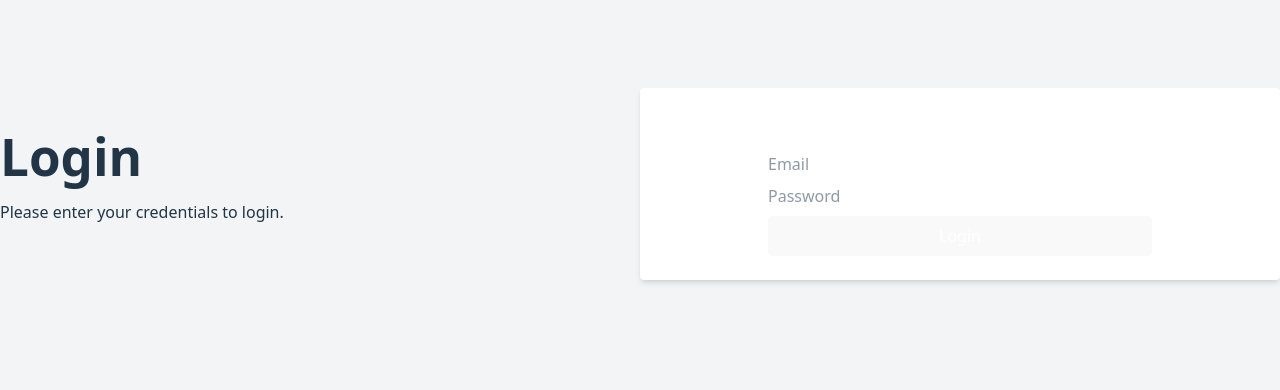
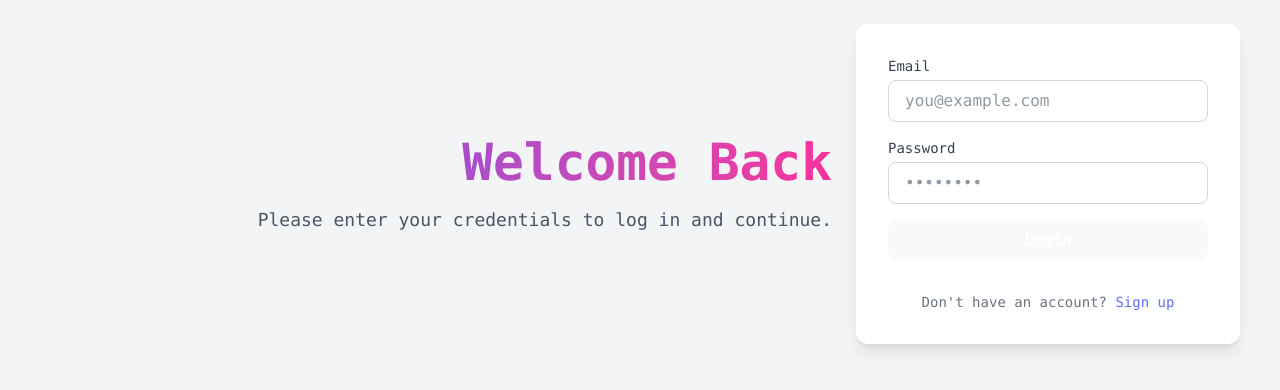
Before and after one commit to juamarcan8/referai, a React (Vite) app in the folder frontend/: page / in a window 1280 px wide. Shown: the part 216-606 px from the top of the page. Built offline with nearby package versions, Linux system fonts and the light colour scheme; no server answers.

Commit message:
style: harmonize video grid page

```diff
--- a/frontend/src/index.css
+++ b/frontend/src/index.css
@@ -1,7 +1,7 @@
 @import "tailwindcss";
 
 :root {
-  font-family: system-ui, -apple-system, BlinkMacSystemFont, 'Segoe UI', Roboto, Oxygen, Ubuntu, Cantarell, 'Open Sans', 'Helvetica Neue', sans-serif;
+  font-family: ui-monospace, SFMono-Regular, Menlo, Monaco, Consolas, 'Liberation Mono', 'Courier New', monospace;
   line-height: 1.5;
   font-weight: 400;
 
--- a/frontend/src/pages/Login.tsx
+++ b/frontend/src/pages/Login.tsx
@@ -18,18 +18,67 @@
   };
 
   return (
-    <div className='flex flex-row items-center justify-center h-screen bg-gray-100'>
-      <div className="flex-1 basis-1/3">
-        <h1 className="text-2xl font-bold mb-4">Login</h1>
-        <p className="mb-4">Please enter your credentials to login.</p>
+    <div className="flex flex-col md:flex-row items-center justify-center min-h-screen bg-gray-100 dark:bg-slate-900 px-4">
+      {/* Intro Panel */}
+      <div className="flex-1 basis-1/3 p-6 text-center md:text-right">
+        <h1 className="text-4xl font-extrabold text-transparent bg-clip-text bg-gradient-to-r from-indigo-600 to-pink-500 mb-4 animate-fade-in">
+          Welcome Back
+        </h1>
+        <p className="text-gray-600 dark:text-gray-300 text-lg">
+          Please enter your credentials to log in and continue.
+        </p>
       </div>
-      <div className="flex-auto basis-1/3 bg-white p-6 rounded shadow-md">
-        <form onSubmit={handleSubmit} className="flex flex-col gap-2 max-w-sm mx-auto mt-10">
-          <input type="email" value={email} onChange={e => setEmail(e.target.value)} placeholder="Email" required />
-          <input type="password" value={password} onChange={e => setPassword(e.target.value)} placeholder="Password" required />
-          <button type="submit" className="bg-blue-600 text-white p-2 rounded">Login</button>
+
+      {/* Login Form */}
+      <div className="flex-2 basis-1/3 mr-6 max-w-sm bg-white dark:bg-slate-800 p-8 rounded-xl shadow-lg dark:shadow-none">
+        <form
+          onSubmit={handleSubmit}
+          className="flex flex-col gap-4 max-w-sm mx-auto"
+        >
+          <div>
+            <label className="block text-sm font-medium text-gray-700 dark:text-gray-200 mb-1">
+              Email
+            </label>
+            <input
+              type="email"
+              value={email}
+              onChange={e => setEmail(e.target.value)}
+              placeholder="you@example.com"
+              required
+              className="w-full px-4 py-2 rounded-lg border border-gray-300 focus:outline-none focus:ring-2 focus:ring-blue-500 dark:bg-slate-700 dark:text-white"
+            />
+          </div>
+
+          <div>
+            <label className="block text-sm font-medium text-gray-700 dark:text-gray-200 mb-1">
+              Password
+            </label>
+            <input
+              type="password"
+              value={password}
+              onChange={e => setPassword(e.target.value)}
+              placeholder="••••••••"
+              required
+              className="w-full px-4 py-2 rounded-lg border border-gray-300 focus:outline-none focus:ring-2 focus:ring-blue-500 dark:bg-slate-700 dark:text-white"
+            />
+          </div>
+
+          <button
+            type="submit"
+            className="w-full bg-blue-600 text-white py-2 rounded-lg hover:bg-blue-700 transition-colors font-semibold"
+          >
+            Login
+          </button>
+
+          <p className="text-sm text-gray-500 dark:text-gray-400 text-center mt-4">
+            Don't have an account?{" "}
+            <a href="/register" className="text-blue-600 hover:underline">
+              Sign up
+            </a>
+          </p>
         </form>
+      </div>
     </div>
-    </div>
+
   );
 }
--- a/frontend/src/pages/MainPage.tsx
+++ b/frontend/src/pages/MainPage.tsx
@@ -1,4 +1,3 @@
-// frontend/src/pages/MainPage.tsx
 import React, { useState, useRef, useEffect } from "react";
 
 interface VideoClip {
@@ -72,56 +71,50 @@
   }, []);
 
   return (
-    <div className="flex h-screen">
+    <div className="flex flex-col md:flex-row h-screen">
   {/* Video Grid Section */}
   <div
-        className="flex-[3] grid"
-        style={{
-          display: "items-center",
-          gridTemplateColumns: videos.length === 2 ? "1fr" : "1fr 1fr",
-          gridTemplateRows: videos.length <= 2 ? "1fr 1fr" : "1fr 1fr",
-          gridTemplateAreas:
+    className={`flex-[3] grid gap-2 p-2 bg-white dark:bg-sky-950 ${
       videos.length === 2
-              ? `
-                "video1"
-                "video2"
-              `
+        ? "grid-cols-1 grid-rows-2"
         : videos.length === 3
-              ? `
-                "video1 video2"
-                "video3 video3"
-              `
-              : `
-                "video1 video2"
-                "video3 video4"
-              `,
-        }}
+        ? "grid-cols-2 grid-rows-2"
+        : "grid-cols-2 grid-rows-2"
+    }`}
   >
     {videos.map((video, index) => (
       <div
         key={video.id}
-            className=" border border-indigo-800 -md"
-            style={{
-              gridArea: `video${index + 1}`,
+        className={`rounded-md overflow-hidden ${
+          videos.length === 3 && index === 2 ? "col-span-2" : ""
+        }`}
+      >
+        <video
+          src={video.url}
+          controls={false}
+          ref={(el) => {
+            if (el) videoRefs.current[index] = el;
           }}
-          >
-            <video src={video.url} controls={false} ref={(el) => { if (el) videoRefs.current[index] = el; }} className="w-full h-full" />
+          className="w-full h-full object-cover"
+        />
       </div>
     ))}
   </div>
 
   {/* Side Panel */}
-      <div className="flex-[1] p-4 h-full">
-        <div className="grid grid-cols-3 mb-4">
-          {/* Input Range */}
-          <div className="col-span-2 flex justify-center items-center">
+  <div className="flex-[1] p-4 h-full bg-white dark:bg-slate-900 overflow-auto">
+    {/* Controls */}
+    <div className="grid grid-cols-3 mb-4 gap-2">
+      {/* Range Input */}
+      <div className="col-span-2 flex items-center">
         <input
           type="range"
           min="0"
           max={videoRefs.current[0]?.duration || 0}
           value={currentTime}
           onChange={(e) => handleTimeUpdate(Number(e.target.value))}
-              className="w-full bg-blue-700"
+          className="w-full accent-blue-700"
+          aria-label="Video progress"
         />
       </div>
 
@@ -129,29 +122,35 @@
       <div className="col-span-1 flex justify-center items-center">
         <button
           onClick={togglePlayPause}
-              className="text-white bg-blue-700 hover:bg-blue-800 focus:outline-none focus:ring-4 focus:ring-blue-300 font-medium rounded-full text-sm px-5 py-2.5 text-center me-2 mb-2 dark:bg-blue-600 dark:hover:bg-blue-700 dark:focus:ring-blue-800"
+          aria-pressed={isPlaying}
+          className="text-white bg-blue-700 hover:bg-blue-800 focus:outline-none focus:ring-4 focus:ring-blue-300 font-medium rounded-full text-sm px-5 py-2.5 dark:bg-blue-600 dark:hover:bg-blue-700 dark:focus:ring-blue-800"
         >
           {isPlaying ? "Pause" : "Play"}
         </button>
       </div>
     </div>
 
+    {/* Prediction Result */}
+    <div className="mx-auto flex max-w-sm items-center gap-x-4 rounded-xl bg-white p-6 shadow-lg outline outline-black/5 dark:bg-slate-800 dark:shadow-none dark:-outline-offset-1 dark:outline-white/10 mb-4">
+      <div>
+        <h3 className="font-bold text-gray-800 dark:text-white mb-1">Prediction Result</h3>
+        {result ? (
+          <p className="text-lg text-gray-700 dark:text-gray-200">{result}</p>
+        ) : (
+          <p className="text-gray-500">No prediction yet</p>
+        )}
+      </div>
+    </div>
+
+    {/* Run Prediction Button */}
     <button
       onClick={handlePrediction}
-          className="w-full py-2 mb-4 bg-blue-600 text-white font-semibold rounded hover:bg-blue-700 transition"
+      className="w-full py-2 bg-blue-600 text-white font-semibold rounded hover:bg-blue-700 transition"
     >
       Run Prediction
     </button>
-
-        <div className="p-4 bg-white rounded shadow">
-          <h3 className="mb-2 font-bold">Prediction Result</h3>
-          {result ? (
-            <p className="text-lg">{result}</p>
-          ) : (
-            <p>No prediction yet</p>
-          )}
   </div>
 </div>
-    </div>
+
   );
 }
```
Lines whose indentation alone changed are shown as unchanged.
